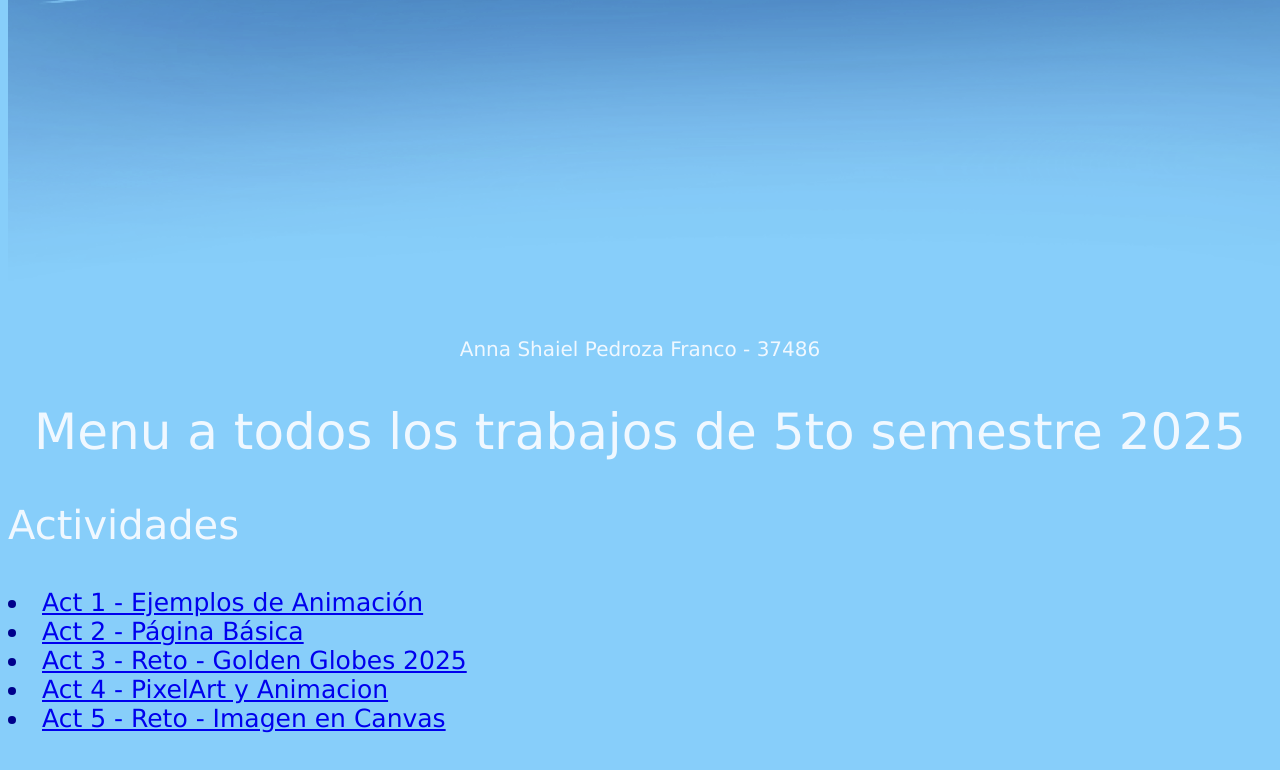
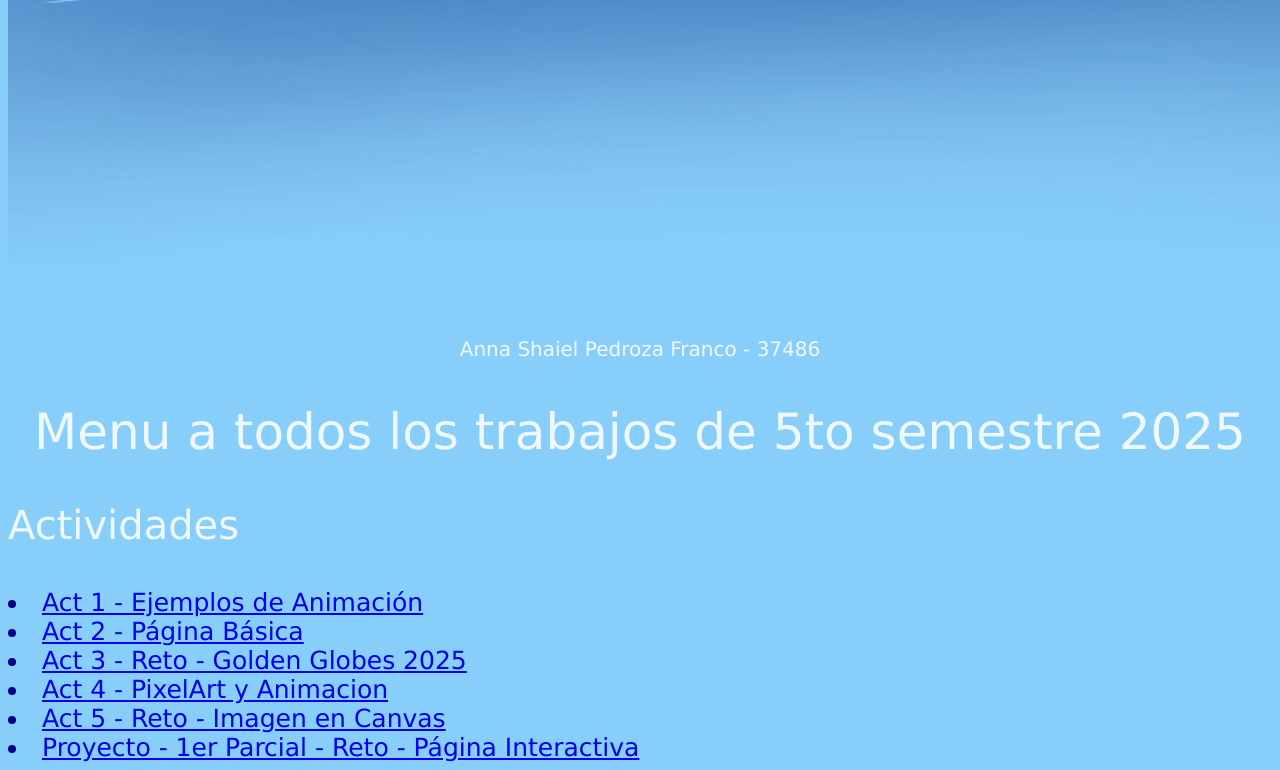
Before and after one commit to spedroza03/AnimacionDinamica, a plain HTML site: page Index.html in a window 1280 px wide. Shown: the part 695-1465 px from the top of the page. Before the commit the page ends 1436 px from the top, so only its background shows below. Drawn offline with Linux system fonts and the light colour scheme.

Commit message:
Update Index.html

```diff
--- a/Index.html
+++ b/Index.html
@@ -66,6 +66,7 @@
         <li><a href="ANIDINA/Actividades/Act3/pagina02.html">Act 3 - Reto - Golden Globes 2025</a></li>
         <li><a href="ANIDINA/Actividades/Act4/pagina03.html">Act 4 - PixelArt y Animacion</a></li>
         <li><a href="ANIDINA/Actividades/Act5/pagina04.html">Act 5 - Reto - Imagen en Canvas</a></li>
+        <li><a href="ANIDINA/Actividades/Pro1/Proyecto1.html">Proyecto - 1er Parcial - Reto - Página Interactiva</a></li>
     </u1>
 
 </body>
```
